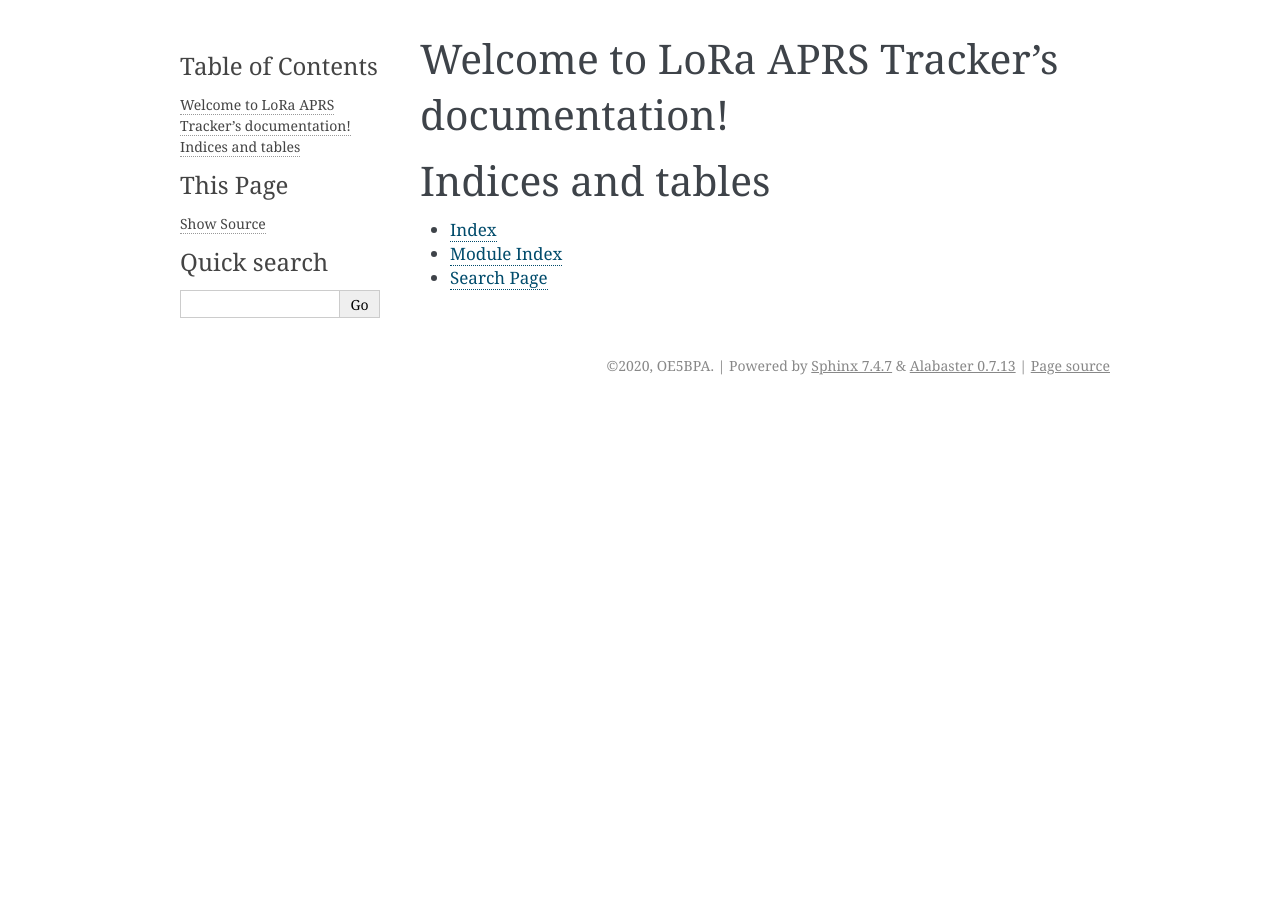
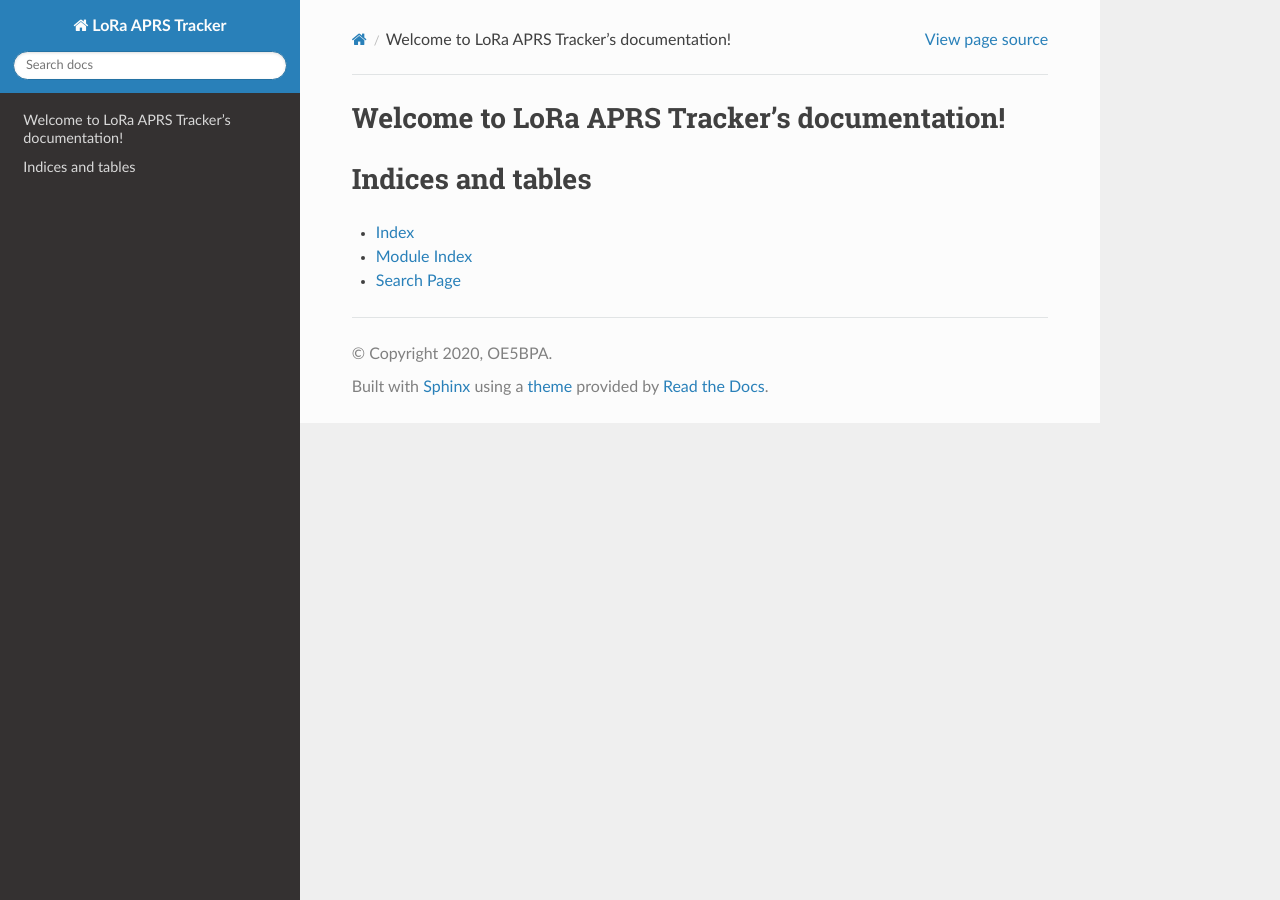
Before and after one commit to lora-aprs/LoRa_APRS_Tracker, a Sphinx documentation site: the page built from docs/index.rst, in a window 1280 px wide. Built offline with Sphinx 7.4.7 and the Read the Docs theme 2.0.0, drawn with Linux system fonts in a browser that asks for light colours.

Commit message:
docs update

```diff
--- a/docs/conf.py
+++ b/docs/conf.py
@@ -13,7 +13,7 @@
 # import os
 # import sys
 # sys.path.insert(0, os.path.abspath('.'))
-
+import sphinx_rtd_theme
 
 # -- Project information -----------------------------------------------------
 
@@ -28,6 +28,7 @@ author = 'OE5BPA'
 # extensions coming with Sphinx (named 'sphinx.ext.*') or your custom
 # ones.
 extensions = [
+    "sphinx_rtd_theme",
 ]
 
 # Add any paths that contain templates here, relative to this directory.
@@ -44,7 +45,7 @@ exclude_patterns = ['_build', 'Thumbs.db', '.DS_Store']
 # The theme to use for HTML and HTML Help pages.  See the documentation for
 # a list of builtin themes.
 #
-html_theme = 'alabaster'
+html_theme = 'sphinx_rtd_theme'
 
 # Add any paths that contain custom static files (such as style sheets) here,
 # relative to this directory. They are copied after the builtin static files,
```
